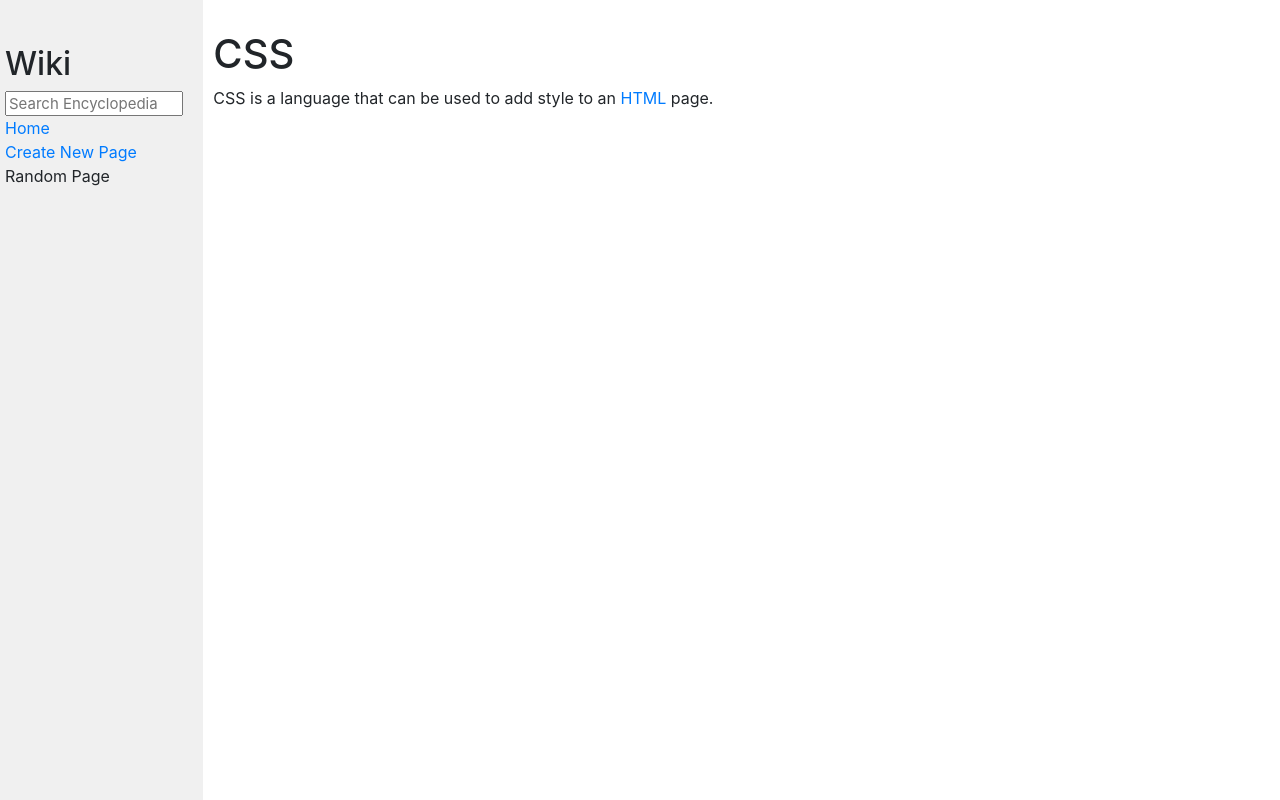
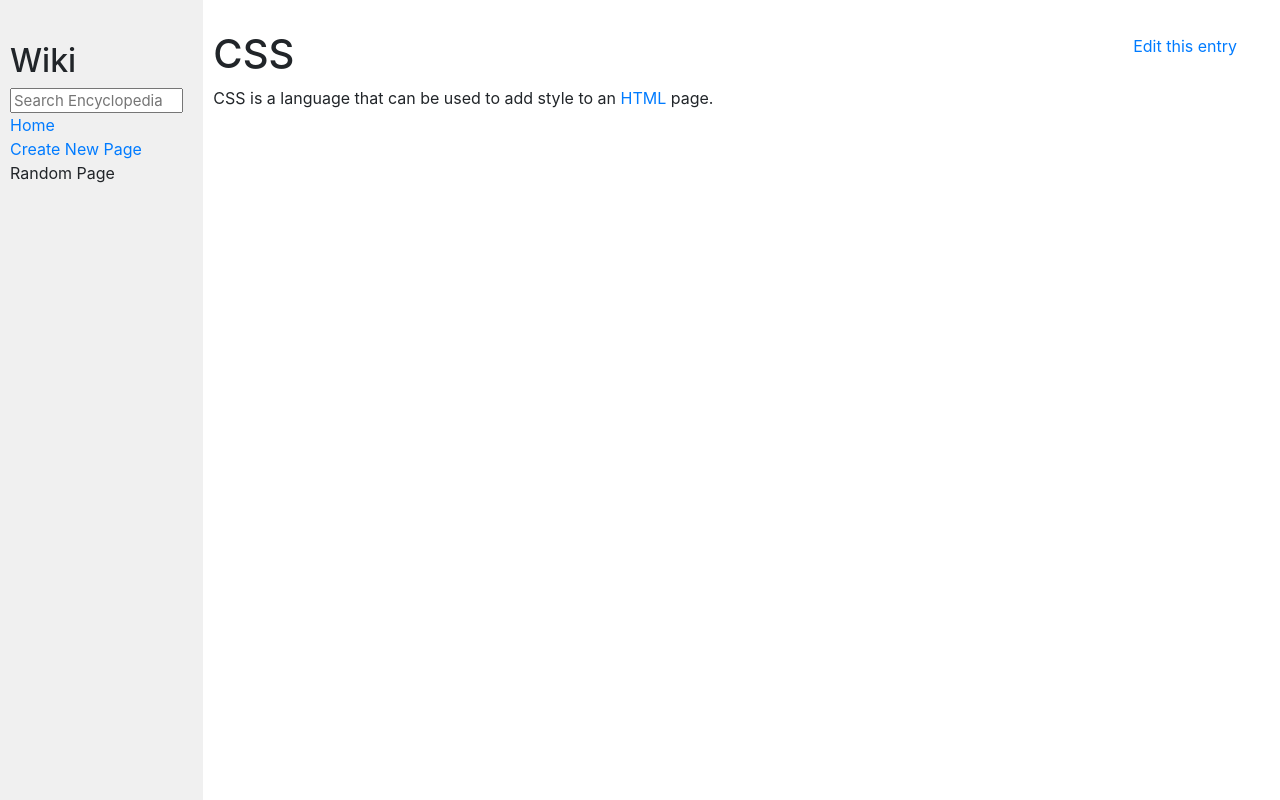
Before and after one commit to msandrk/cs50_web_course, a Django app: page /wiki/CSS in a window 1280 px wide. Run offline with Django 3.2, Linux system fonts and the light colour scheme; some libraries are stand-ins or nearby versions.

Commit message:
editing existing entries

```diff
--- a/project1/wiki/encyclopedia/static/encyclopedia/styles.css
+++ b/project1/wiki/encyclopedia/static/encyclopedia/styles.css
@@ -18,13 +18,12 @@ h2 {
 }
 
 textarea {
-    height: 80vh;
+    height: 85vh;
     width: 80%;
     margin-top: 10px;
     padding: 5px 10px;
     border: 1px solid #ccc;
     border-radius: 5px;
-
 }
 
 .main {
@@ -41,8 +40,9 @@ textarea {
     background-color: #f0f0f0;
     height: 100vh;
     padding: 20px;
+    padding-left: 25px;
 }
 
 .sidebar h2 {
-    margin-top: 5px;
+    margin-top: 2px;
 }
--- a/project1/wiki/encyclopedia/templates/encyclopedia/entry.html
+++ b/project1/wiki/encyclopedia/templates/encyclopedia/entry.html
@@ -5,5 +5,6 @@
 {% endblock %}
 
 {% block body %}
+    <a href="{% url 'wiki:edit_entry' entry_title %}" class="float-right mr-5 mt-4">Edit this entry</a>
     {{ entry_body|safe }}
 {% endblock %}
--- a/project1/wiki/encyclopedia/urls.py
+++ b/project1/wiki/encyclopedia/urls.py
@@ -7,4 +7,5 @@ urlpatterns = [
     path("", views.index, name="index"),
     path("add", views.add_entry, name="add_entry"),
     path("wiki/<str:title>", views.entry_page, name="entry_page"),
+    path("edit/<str:title>", views.edit_entry, name="edit_entry")
 ]
--- a/project1/wiki/encyclopedia/views.py
+++ b/project1/wiki/encyclopedia/views.py
@@ -1,5 +1,5 @@
 from django import forms
-from django.http import HttpResponseNotFound, HttpResponseRedirect, HttpResponseBadRequest, HttpRequest, HttpResponse
+from django.http import HttpResponseRedirect, HttpResponseBadRequest, HttpRequest, HttpResponse
 from django.shortcuts import render
 from django.urls import reverse
 
@@ -24,10 +24,11 @@ def index(request: HttpRequest) -> HttpResponse:
 
 
 def entry_page(request: HttpRequest, title: str) -> HttpResponse:
+    # sanitized_title = re.sub('_', ' ', title)
     entry_file = util.get_entry(title)
 
     if entry_file is None:
-        return HttpResponseNotFound()
+        return render(request, 'encyclopedia/not_found.html', status=404)
 
     html = util.markdown_to_html(entry_file)
     return render(request, "encyclopedia/entry.html", {
@@ -35,14 +36,16 @@ def entry_page(request: HttpRequest, title: str) -> HttpResponse:
         "entry_body": html
     })
 
+
 def search_entry(request: HttpRequest, query_str: str) -> HttpResponse:
+    entries = util.list_entries()
     # if there is an exact match, redirect to that entry page
-    if util.exists_entry(query_str):
+    if query_str in entries:
         return HttpResponseRedirect(reverse('wiki:entry_page', args=[query_str]))
 
     # otherwise list all entries that have query string as substring
     else:
-        candidates = [e for e in util.list_entries() if e.lower().find(query_str.lower()) != -1]
+        candidates = [e for e in entries if e.lower().find(query_str.lower()) != -1]
         return render(request, "encyclopedia/index.html", {
             "query_str": query_str,
             "entries": candidates
@@ -75,3 +78,20 @@ def add_entry(request: HttpRequest) -> HttpResponse:
     return render(request, "encyclopedia/add.html", {
         "form": NewEntryForm()
     })
+
+def edit_entry(request: HttpRequest, title: str) -> HttpResponse:
+    if not util.exists_entry(title):
+        return render(request, 'encyclopedia/not_found.html', status=404)
+
+    if request.method == 'POST':
+        content = request.POST['content']
+        util.save_entry(title, content)
+
+        return HttpResponseRedirect(reverse('wiki:entry_page', args=[title]))
+
+
+    content = util.get_entry(title)
+    return render(request, 'encyclopedia/edit.html', {
+        "entry_title": title,
+        "entry_content": content
+    })
```
Also changed, not shown: project1/wiki/encyclopedia/templates/encyclopedia/edit.html (added, +14 -0 lines), project1/wiki/encyclopedia/templates/encyclopedia/not_found.html (added, +9 -0 lines), project1/wiki/entries/CSS.md (line endings or trailing spaces).
